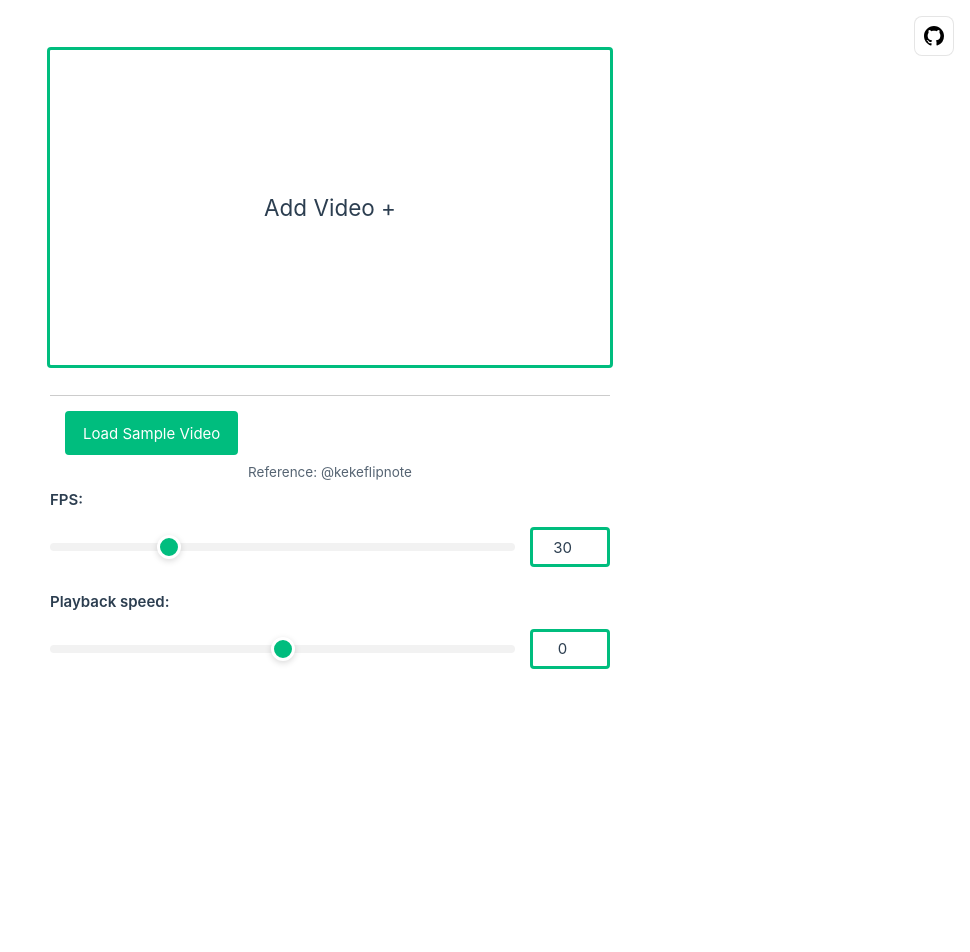
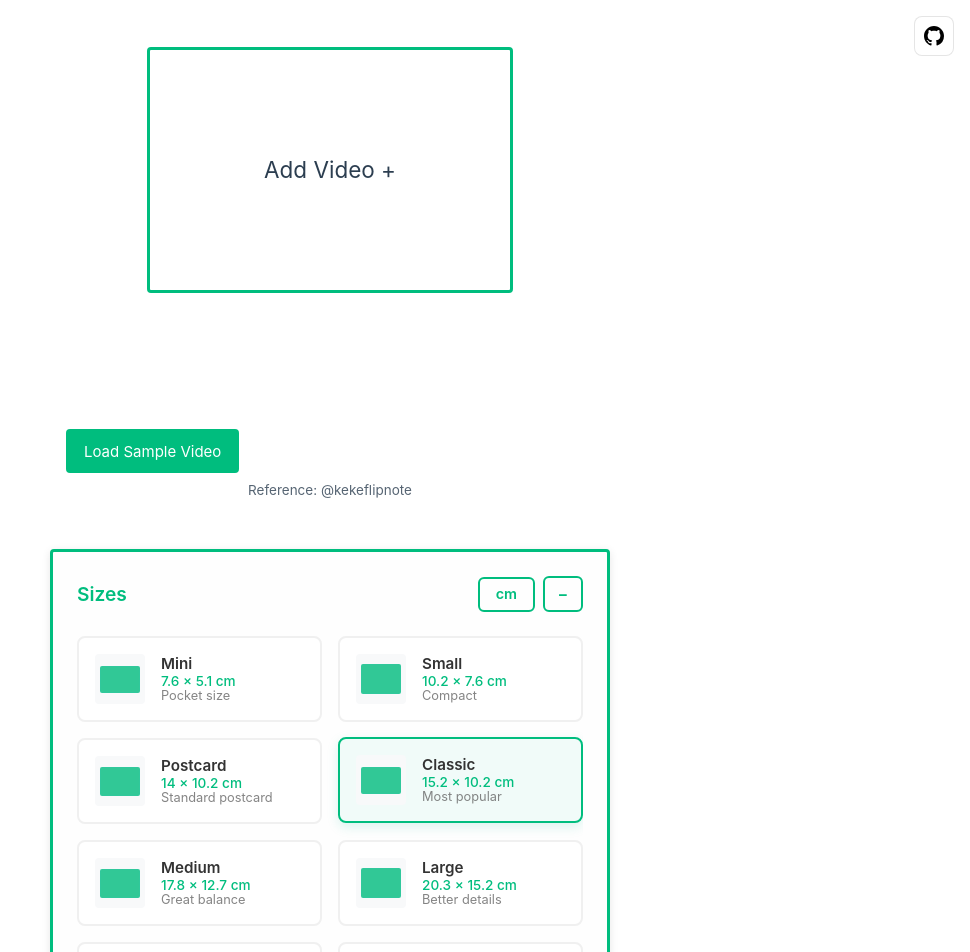
Before and after one commit to cnotv/flipbook.pics, a Vue app: page / in a window 1280 px wide. Shown: the top 952 px of the page, without its empty margins (310-1280 px from the left). Before the commit the page ends 800 px from the top, so only its background shows below. Built offline with nearby package versions, Linux system fonts and the light colour scheme.

Commit message:
Set flipbook sizes options

```diff
--- /dev/null
+++ b/src/components/FlipbookSizeSelector.vue
@@ -0,0 +1,367 @@
+<template>
+  <div class="flipbook-size-selector">
+    <div class="selector-header">
+      <h3>Sizes</h3>
+      <div class="header-controls">
+        <button class="unit-toggle" @click="toggleUnits">
+          {{ useMetric ? "cm" : "in" }}
+        </button>
+        <button
+          class="collapse-toggle"
+          @click="toggleCollapsed"
+          :class="{ collapsed: isCollapsed }"
+        >
+          {{ isCollapsed ? "+" : "−" }}
+        </button>
+      </div>
+    </div>
+    <div class="size-options-container" :class="{ collapsed: isCollapsed }">
+      <div class="size-options">
+        <button
+          v-for="size in flipbookSizes"
+          :key="size.id"
+          :class="['size-option', { active: selectedSize === size.id }]"
+          @click="selectSize(size.id)"
+        >
+          <div class="size-preview">
+            <div
+              class="size-rect"
+              :style="{
+                width: getPreviewWidth(size) + 'px',
+                height: getPreviewHeight(size) + 'px',
+              }"
+            ></div>
+          </div>
+          <div class="size-info">
+            <div class="size-name">{{ size.name }}</div>
+            <div class="size-dimensions">
+              {{ formatDimensions(size) }}
+            </div>
+            <div class="size-description">{{ size.description }}</div>
+          </div>
+        </button>
+      </div>
+    </div>
+  </div>
+</template>
+
+<script lang="ts" setup>
+import { ref } from "vue";
+
+interface FlipbookSize {
+  id: string;
+  name: string;
+  width: number;
+  height: number;
+  description: string;
+}
+
+const selectedSize = ref("classic");
+const useMetric = ref(true); // Set metric as default
+const isCollapsed = ref(false); // Add collapsible state
+
+const flipbookSizes: FlipbookSize[] = [
+  {
+    id: "mini",
+    name: "Mini",
+    width: 3, // landscape: wider than tall
+    height: 2,
+    description: "Pocket size",
+  },
+  {
+    id: "small",
+    name: "Small",
+    width: 4, // landscape
+    height: 3,
+    description: "Compact",
+  },
+  {
+    id: "postcard",
+    name: "Postcard",
+    width: 5.5, // landscape postcard
+    height: 4,
+    description: "Standard postcard",
+  },
+  {
+    id: "classic",
+    name: "Classic",
+    width: 6, // landscape
+    height: 4,
+    description: "Most popular",
+  },
+  {
+    id: "medium",
+    name: "Medium",
+    width: 7, // landscape
+    height: 5,
+    description: "Great balance",
+  },
+  {
+    id: "large",
+    name: "Large",
+    width: 8, // landscape
+    height: 6,
+    description: "Better details",
+  },
+  {
+    id: "professional",
+    name: "Professional",
+    width: 10, // landscape
+    height: 8,
+    description: "Presentation",
+  },
+  {
+    id: "widescreen",
+    name: "Widescreen",
+    width: 8,
+    height: 4.5,
+    description: "16:9 format",
+  },
+  {
+    id: "square-small",
+    name: "Square Small",
+    width: 4,
+    height: 4,
+    description: "Instagram style",
+  },
+  {
+    id: "square-large",
+    name: "Square Large",
+    width: 6,
+    height: 6,
+    description: "Social media",
+  },
+  {
+    id: "panoramic",
+    name: "Panoramic",
+    width: 10,
+    height: 4,
+    description: "Ultra-wide format",
+  },
+];
+
+const emit = defineEmits<{
+  sizeChange: [size: FlipbookSize];
+}>();
+
+// Unit conversion functions
+const inchesToCm = (inches: number) => Math.round(inches * 2.54 * 10) / 10;
+
+const toggleUnits = () => {
+  useMetric.value = !useMetric.value;
+};
+
+const toggleCollapsed = () => {
+  isCollapsed.value = !isCollapsed.value;
+};
+
+const formatDimensions = (size: FlipbookSize) => {
+  if (useMetric.value) {
+    return `${inchesToCm(size.width)} × ${inchesToCm(size.height)} cm`;
+  }
+  return `${size.width}" × ${size.height}"`;
+};
+
+const selectSize = (sizeId: string) => {
+  selectedSize.value = sizeId;
+  const size = flipbookSizes.find((s) => s.id === sizeId);
+  if (size) {
+    emit("sizeChange", size);
+  }
+};
+
+// Calculate preview dimensions (scale to fit in 40px max)
+const getPreviewWidth = (size: FlipbookSize) => {
+  const maxSize = 40;
+  const scale = Math.min(maxSize / size.width, maxSize / size.height);
+  return Math.round(size.width * scale);
+};
+
+const getPreviewHeight = (size: FlipbookSize) => {
+  const maxSize = 40;
+  const scale = Math.min(maxSize / size.width, maxSize / size.height);
+  return Math.round(size.height * scale);
+};
+
+// Emit initial size
+const initialSize = flipbookSizes.find((s) => s.id === selectedSize.value);
+if (initialSize) {
+  emit("sizeChange", initialSize);
+}
+</script>
+
+<style scoped>
+.flipbook-size-selector {
+  margin: 2rem auto;
+  max-width: 560px;
+  padding: 1.5rem;
+  background: var(--paper-white, #fefefe);
+  border: var(--border, 1px solid #ddd);
+  border-radius: var(--border-radius, 8px);
+  box-shadow: 0 2px 8px rgba(0, 0, 0, 0.1);
+}
+
+.selector-header {
+  display: flex;
+  justify-content: space-between;
+  align-items: center;
+  margin-bottom: 1.5rem;
+}
+
+.header-controls {
+  display: flex;
+  align-items: center;
+  gap: 0.5rem;
+}
+
+.flipbook-size-selector h3 {
+  color: var(--main-color, #00b894);
+  font-size: 1.2rem;
+  font-weight: 600;
+  margin: 0;
+}
+
+.unit-toggle {
+  background: var(--paper-white, #fefefe);
+  border: 2px solid var(--main-color, #00b894);
+  border-radius: 6px;
+  padding: 0.5rem 1rem;
+  font-size: 0.9rem;
+  font-weight: 600;
+  color: var(--main-color, #00b894);
+  cursor: pointer;
+  transition: all 0.3s ease;
+  min-width: 3rem;
+}
+
+.unit-toggle:hover {
+  background: var(--main-color, #00b894);
+  color: white;
+  transform: translateY(-1px);
+  box-shadow: 0 2px 8px rgba(0, 184, 148, 0.3);
+}
+
+.collapse-toggle {
+  background: var(--paper-white, #fefefe);
+  border: 2px solid var(--main-color, #00b894);
+  border-radius: 6px;
+  padding: 0.5rem;
+  font-size: 1rem;
+  font-weight: 600;
+  color: var(--main-color, #00b894);
+  cursor: pointer;
+  transition: all 0.3s ease;
+  min-width: 2.5rem;
+  display: flex;
+  align-items: center;
+  justify-content: center;
+}
+
+.collapse-toggle:hover {
+  background: var(--main-color, #00b894);
+  color: white;
+  transform: translateY(-1px);
+  box-shadow: 0 2px 8px rgba(0, 184, 148, 0.3);
+}
+
+.size-options-container {
+  overflow: hidden;
+  transition: all 0.3s cubic-bezier(0.4, 0, 0.2, 1);
+  max-height: 2000px;
+  opacity: 1;
+}
+
+.size-options-container.collapsed {
+  max-height: 0;
+  opacity: 0;
+  margin-top: 0;
+  padding-top: 0;
+}
+
+.size-options {
+  display: grid;
+  grid-template-columns: repeat(auto-fit, minmax(220px, 1fr));
+  gap: 1rem;
+}
+
+.size-option {
+  display: flex;
+  align-items: center;
+  gap: 1rem;
+  padding: 1rem;
+  background: white;
+  border: 2px solid #f0f0f0;
+  border-radius: 8px;
+  cursor: pointer;
+  transition: all 0.3s ease;
+  font-family: inherit;
+  text-align: left;
+}
+
+.size-option:hover {
+  border-color: var(--main-color, #00b894);
+  transform: translateY(-2px);
+  box-shadow: 0 4px 12px rgba(0, 184, 148, 0.2);
+}
+
+.size-option.active {
+  border-color: var(--main-color, #00b894);
+  background: rgba(0, 184, 148, 0.05);
+  transform: translateY(-1px);
+  box-shadow: 0 4px 12px rgba(0, 184, 148, 0.15);
+}
+
+.size-preview {
+  display: flex;
+  align-items: center;
+  justify-content: center;
+  width: 50px;
+  height: 50px;
+  background: #f8f9fa;
+  border-radius: 4px;
+  flex-shrink: 0;
+}
+
+.size-rect {
+  background: var(--main-color, #00b894);
+  border-radius: 2px;
+  opacity: 0.8;
+  border: 1px solid rgba(0, 184, 148, 0.3);
+}
+
+.size-info {
+  flex: 1;
+  min-width: 0;
+}
+
+.size-name {
+  font-weight: 600;
+  color: #333;
+  margin-bottom: 0.25rem;
+  font-size: 0.95rem;
+}
+
+.size-dimensions {
+  font-size: 0.85rem;
+  color: var(--main-color, #00b894);
+  font-weight: 500;
+  margin-bottom: 0.125rem;
+}
+
+.size-description {
+  font-size: 0.8rem;
+  color: #666;
+  opacity: 0.8;
+}
+
+@media (max-width: 768px) {
+  .size-options {
+    grid-template-columns: 1fr;
+  }
+
+  .flipbook-size-selector {
+    margin: 1rem;
+    padding: 1rem;
+  }
+}
+</style>
--- a/src/composables/useVideoFrames.ts
+++ b/src/composables/useVideoFrames.ts
@@ -48,6 +48,22 @@ export function useVideoFrames() {
   // Animation state for frame playback
   const isPlaying = ref(false);
   const playInterval = ref<NodeJS.Timeout | null>(null);
+
+  // Flipbook size state (default to landscape classic size)
+  const flipbookWidth = ref(6); // inches - landscape orientation
+  const flipbookHeight = ref(4); // inches
+
+  /**
+   * Set flipbook dimensions
+   */
+  const setFlipbookSize = (width: number, height: number) => {
+    flipbookWidth.value = width;
+    flipbookHeight.value = height;
+    // Regenerate frames if we have a video loaded
+    if (videoSrc.value && video.value) {
+      generateFrames();
+    }
+  };
 
   /**
    * Format time in seconds to MM:SS.mmm format (with milliseconds)
@@ -173,43 +189,59 @@ export function useVideoFrames() {
     width: number,
     height: number,
     page: HTMLCanvasElement,
+    frameWidth?: number,
+    frameHeight?: number,
   ) => {
     const bitmap = await createImageBitmap(video.value!);
 
-    // Use a consistent canvas size that matches our CSS frame dimensions
-    const frameWidth = 560; // matches --frame-width
-    const frameHeight = Math.round(frameWidth * (9 / 16)); // matches --frame-height calculation
+    // Calculate frame dimensions based on flipbook size
+    // Use a consistent scale: 1 inch = 96 pixels (CSS standard)
+    const pixelsPerInch = 96;
+    const targetFrameWidth = frameWidth || flipbookWidth.value * pixelsPerInch;
+    const targetFrameHeight =
+      frameHeight || flipbookHeight.value * pixelsPerInch;
 
-    page.width = frameWidth;
-    page.height = frameHeight;
+    page.width = targetFrameWidth;
+    page.height = targetFrameHeight;
 
     const ctx = page.getContext("2d");
     if (ctx) {
       // Clear canvas
-      ctx.clearRect(0, 0, frameWidth, frameHeight);
+      ctx.clearRect(0, 0, targetFrameWidth, targetFrameHeight);
 
-      // Calculate dimensions to fit the video within the frame while maintaining aspect ratio
+      // Calculate aspect ratios
       const videoAspect = width / height;
-      const frameAspect = frameWidth / frameHeight;
+      const flipbookAspect = targetFrameWidth / targetFrameHeight;
 
-      let drawWidth, drawHeight, drawX, drawY;
+      let sourceX = 0,
+        sourceY = 0,
+        sourceWidth = width,
+        sourceHeight = height;
 
-      if (videoAspect > frameAspect) {
-        // Video is wider - fit to width
-        drawWidth = frameWidth;
-        drawHeight = frameWidth / videoAspect;
-        drawX = 0;
-        drawY = (frameHeight - drawHeight) / 2;
+      // Crop video to match flipbook aspect ratio (crop by overflow)
+      if (videoAspect > flipbookAspect) {
+        // Video is wider than flipbook - crop sides
+        sourceWidth = height * flipbookAspect;
+        sourceX = (width - sourceWidth) / 2;
       } else {
-        // Video is taller - fit to height
-        drawHeight = frameHeight;
-        drawWidth = frameHeight * videoAspect;
-        drawX = (frameWidth - drawWidth) / 2;
-        drawY = 0;
+        // Video is taller than flipbook - crop top/bottom
+        sourceHeight = width / flipbookAspect;
+        sourceY = (height - sourceHeight) / 2;
       }
 
-      // Draw the image centered and maintaining aspect ratio
-      ctx.drawImage(bitmap, drawX, drawY, drawWidth, drawHeight);
+      // Draw the cropped video to fill the entire flipbook frame
+      ctx.drawImage(
+        bitmap,
+        sourceX,
+        sourceY,
+        sourceWidth,
+        sourceHeight,
+        0,
+        0,
+        targetFrameWidth,
+        targetFrameHeight,
+      );
+
       const image = page.toDataURL("image/jpeg", 0.9);
       totalFrames.value.push(image);
     }
@@ -495,6 +527,8 @@ export function useVideoFrames() {
     targetFrameTimes,
     currentTargetIndex,
     isPlaying,
+    flipbookWidth,
+    flipbookHeight,
 
     // Computed
     currentTime,
@@ -511,6 +545,7 @@ export function useVideoFrames() {
     previousFrame,
     nextFrame,
     setFramePosition,
+    setFlipbookSize,
 
     // Constants
     VIDEO_STATUS,
--- a/src/views/Loader.vue
+++ b/src/views/Loader.vue
@@ -11,6 +11,7 @@ import FlipSlider from "../components/FlipSlider.vue";
 import FlipFile from "../components/FlipFile.vue";
 import FlipFrames from "../components/FlipFrames.vue";
 import FlipActions from "../components/FlipActions.vue";
+import FlipbookSizeSelector from "../components/FlipbookSizeSelector.vue";
 import { useVideoFrames } from "../composables/useVideoFrames";
 
 enum STATUS {
@@ -39,6 +40,8 @@ const {
   isPlaying,
   loadingStatus,
   loadingText,
+  flipbookWidth,
+  flipbookHeight,
   handleVideoUpload: composableHandleVideoUpload,
   loadSampleVideo: composableLoadSampleVideo,
   generateFrames,
@@ -48,6 +51,7 @@ const {
   nextFrame,
   setFramePosition,
   handleFpsChange,
+  setFlipbookSize,
   LOADING_STATUS,
 } = useVideoFrames();
 
@@ -63,6 +67,25 @@ const estimatedFrameCount = computed(() => {
   }
 
   return Math.ceil(fpsValue * duration);
+});
+
+/**
+ * Calculate CSS frame dimensions based on flipbook size
+ */
+const frameDimensions = computed(() => {
+  const pixelsPerInch = 60; // Scale factor for display
+  const width = flipbookWidth.value * pixelsPerInch;
+  const height = flipbookHeight.value * pixelsPerInch;
+  const maxWidth = 560; // Maximum display width
+
+  // Scale down if too large
+  const scale = Math.min(1, maxWidth / width);
+
+  return {
+    width: Math.round(width * scale),
+    height: Math.round(height * scale),
+    aspectRatio: flipbookWidth.value / flipbookHeight.value,
+  };
 });
 
 /**
@@ -112,6 +135,13 @@ const resetVideo = () => {
   status.value = STATUS.empty;
   cover.value = null;
 };
+
+/**
+ * Handle flipbook size change
+ */
+const handleFlipbookSizeChange = (size: { width: number; height: number }) => {
+  setFlipbookSize(size.width, size.height);
+};
 const printPreview = () => {
   // Calculate dimensions maintaining aspect ratio
   const maxWidth = 480 / 1.5;
@@ -160,7 +190,16 @@ const printPreview = () => {
 </script>
 
 <template>
-  <section class="frame">
+  <section
+    class="frame"
+    :style="{
+      '--frame-width': frameDimensions.width + 'px',
+      '--frame-height': frameDimensions.height + 'px',
+      '--video-ratio': (1 / frameDimensions.aspectRatio).toString(),
+      width: frameDimensions.width + 'px',
+      height: frameDimensions.height + 'px',
+    }"
+  >
     <!-- loading video before the src causes error in the DOM -->
     <template v-if="videoSrc">
       <FlipFrames
@@ -179,8 +218,27 @@ const printPreview = () => {
         Your browser does not support the video tag.
       </video>
       <canvas class="canvas" ref="canvas"></canvas>
+    </template>
 
-      <!-- Actions -->
+    <FlipFile
+      v-if="status === STATUS.empty"
+      id="video"
+      accept="video/*"
+      @change="handleVideoUpload"
+    >
+      <h2>Add Video +</h2>
+    </FlipFile>
+
+    <div class="loader" v-if="status === STATUS.loading"></div>
+
+    <div class="error" v-if="status === STATUS.error">
+      <p>Error loading video. Please try again or upload a different video.</p>
+      <FlipButton @click="status = STATUS.empty">Try Again</FlipButton>
+    </div>
+  </section>
+
+  <!-- Actions under the video -->
+  <template v-if="videoSrc">
     <FlipActions
       :frames="frames"
       :isPlaying="isPlaying"
@@ -199,31 +257,22 @@ const printPreview = () => {
     />
   </template>
 
-    <FlipFile
-      v-if="status === STATUS.empty"
-      id="video"
-      accept="video/*"
-      @change="handleVideoUpload"
-    >
-      <h2>Add Video +</h2>
-    </FlipFile>
-
-    <div class="loader" v-if="status === STATUS.loading"></div>
-
-    <div class="error" v-if="status === STATUS.error">
-      <p>Error loading video. Please try again or upload a different video.</p>
-      <FlipButton @click="status = STATUS.empty">Try Again</FlipButton>
-    </div>
-
+  <!-- Load Sample Video - always visible -->
   <div class="sample-video">
     <FlipButton @click="loadSampleVideo()"> Load Sample Video </FlipButton>
     <p class="sample-reference">
-        <a href="https://www.instagram.com/p/C25hJPEpJMk/" target="_blank" rel="noopener">
+      <a
+        href="https://www.instagram.com/p/C25hJPEpJMk/"
+        target="_blank"
+        rel="noopener"
+      >
         Reference: @kekeflipnote
       </a>
     </p>
   </div>
-  </section>
+
+  <!-- Flipbook Size Selector -->
+  <FlipbookSizeSelector @size-change="handleFlipbookSizeChange" />
 
   <section class="sliders">
     <FlipSlider
@@ -250,26 +299,18 @@ const printPreview = () => {
 </template>
 
 <style>
-:root {
-  --video-ratio: 9 / 16;
-  --frame-padding: 50px;
-  --frame-width: 560px;
-  --actions-width: 200px;
-  --frame-height: calc(var(--frame-width) * var(--video-ratio));
-}
-
+/* CSS variables are now set dynamically in the template */
 .sliders {
-  width: var(--frame-width);
-
-  margin-left: auto;
-  margin-right: auto;
+  width: 100%;
+  max-width: 560px;
+  margin: 2rem auto;
 }
 
 .sample-video {
   text-align: center;
-  margin-top: 2em;
-  padding: 1em;
-  border-top: 1px solid var(--border-color, #ccc);
+  margin: 2rem auto;
+  padding: 1rem;
+  max-width: 560px;
 }
 
 .sample-reference {
@@ -290,16 +331,17 @@ const printPreview = () => {
 .frame {
   cursor: pointer;
   position: relative;
-  width: var(--frame-width);
-  height: var(--frame-height);
+  min-width: 200px;
+  min-height: 150px;
   border: var(--border);
   box-sizing: content-box;
-  margin-bottom: 8em;
+  margin-bottom: 2rem;
   margin-top: 1em;
   margin-left: auto;
   margin-right: auto;
   max-width: 100%;
   border-radius: var(--border-radius);
+  transition: all 0.3s ease;
 }
 .frame:hover {
   background-color: var(--main-color-a);
```
Also changed, not shown: src/components/FlipFrames.vue (+8 -3 lines), src/components/FlipActions.vue (line endings or trailing spaces). Lines whose indentation alone changed are shown as unchanged.
